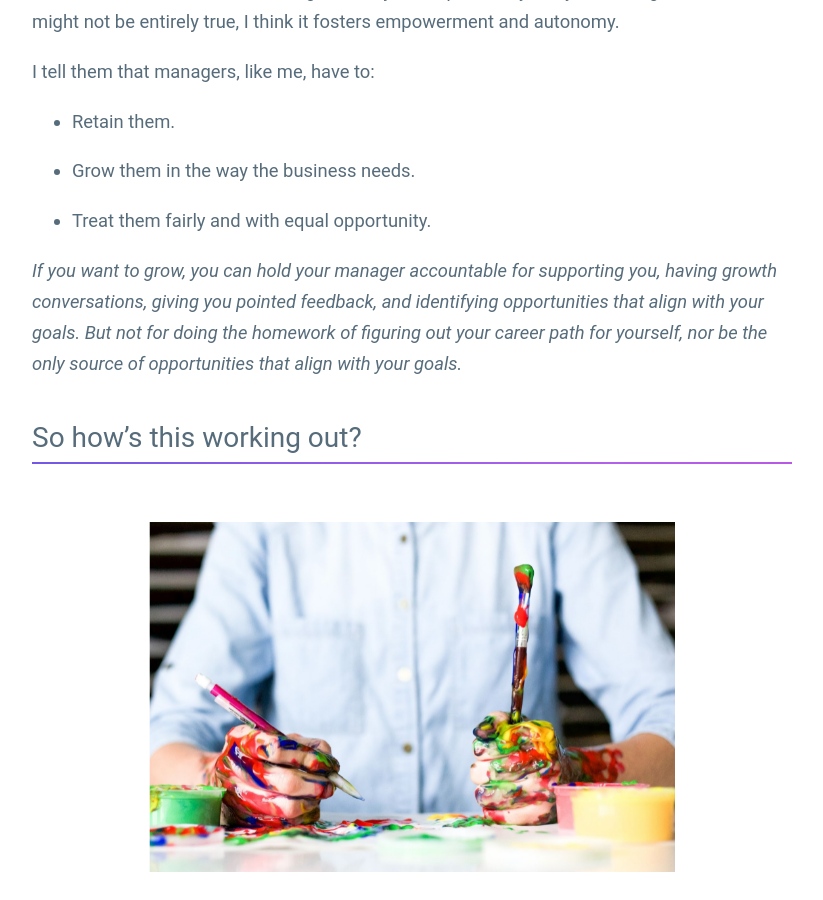
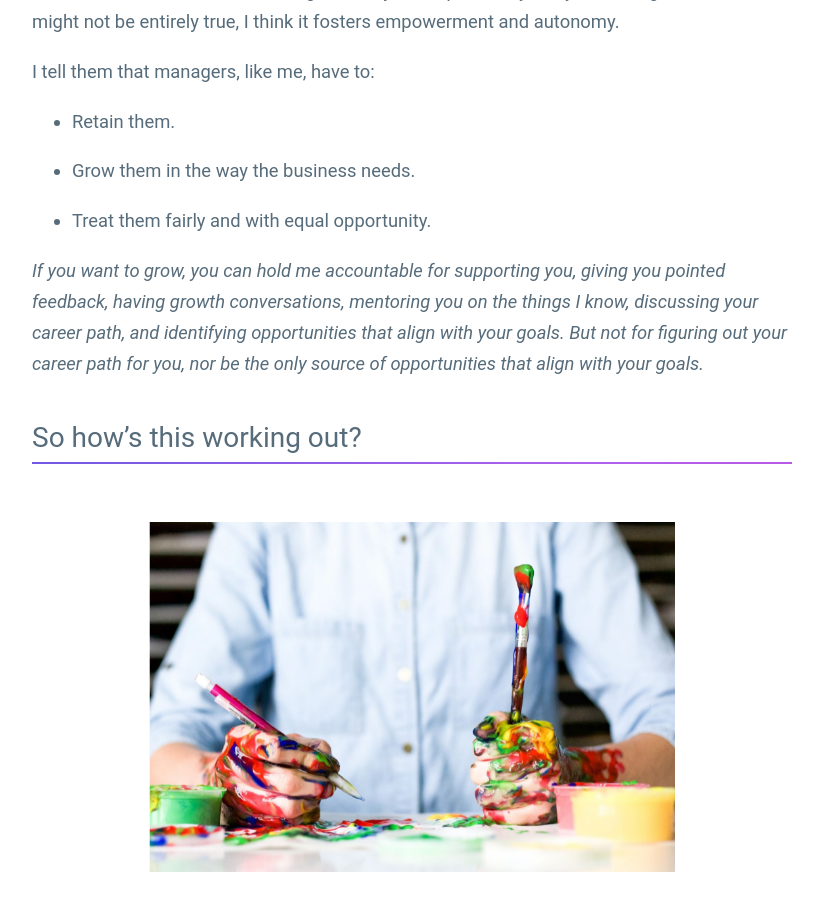
Before and after one commit to guillermodlpa/site, a Jekyll site: the page built from _posts/2021-12-08-growth-of-direct-reports.markdown, in a window 1280 px wide and 900 px high, scrolled down 6512 px. Shown: the whole window, without its empty margins (228-1051 px from the left). Built offline with Jekyll 4.4.1, drawn with Linux system fonts in a browser that asks for light colours.

Commit message:
Updated Growth Of Direct Reports

```diff
--- a/_posts/2021-12-08-growth-of-direct-reports.markdown
+++ b/_posts/2021-12-08-growth-of-direct-reports.markdown
@@ -97,7 +97,7 @@ I tell them that managers, like me, have to:
 
 * Treat them fairly and with equal opportunity.
 
-*If you want to grow, you can hold your manager accountable for supporting you, having growth conversations, giving you pointed feedback, and identifying opportunities that align with your goals. But not for doing the homework of figuring out your career path for yourself, nor be the only source of opportunities that align with your goals.*
+*If you want to grow, you can hold me accountable for supporting you, giving you pointed feedback, having growth conversations, mentoring you on the things I know, discussing your career path, and identifying opportunities that align with your goals. But not for figuring out your career path for you, nor be the only source of opportunities that align with your goals.*
 
 ## So how’s this working out?
 
```
